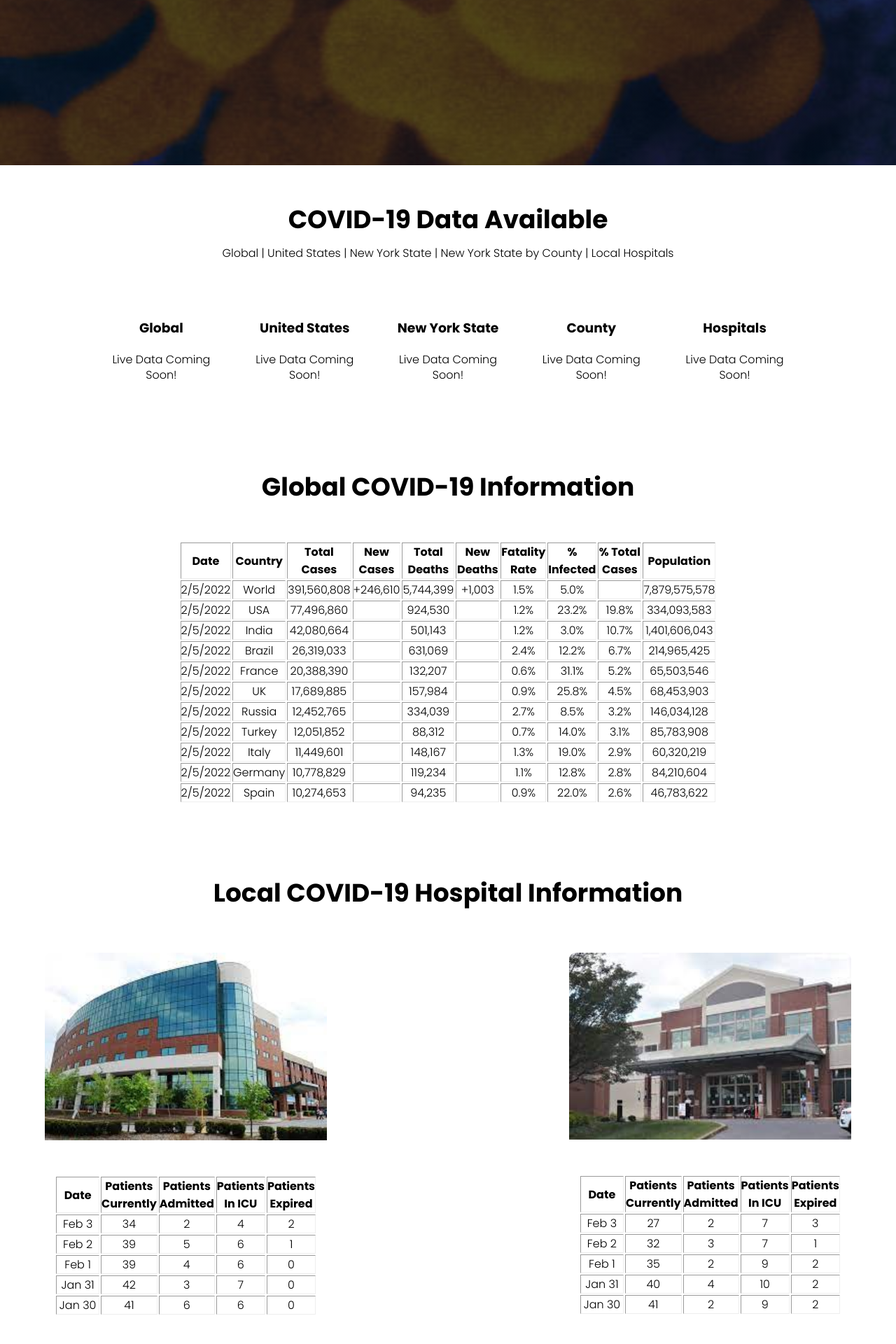
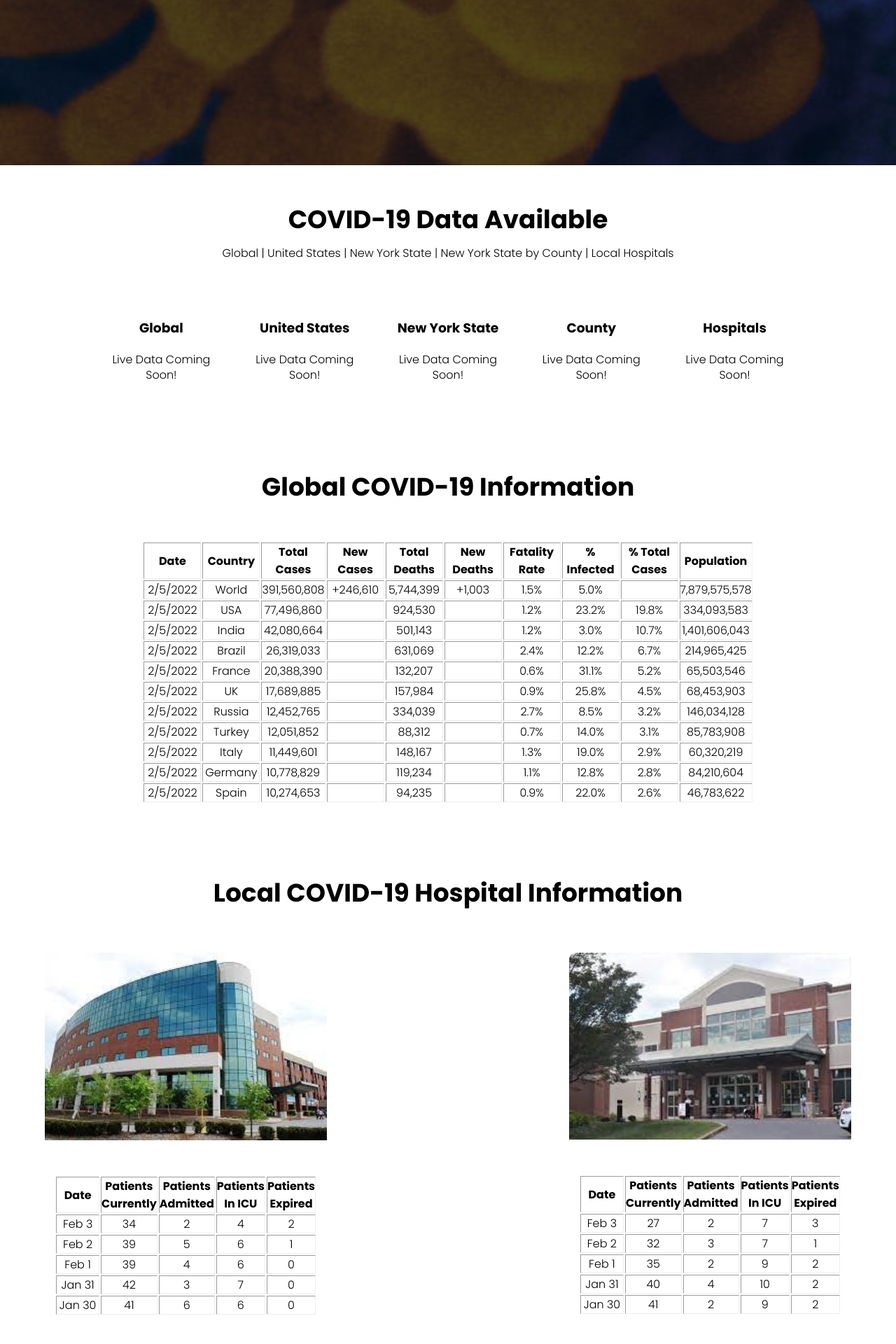
Before and after one commit to Pasin3ru/Tracking-COVID-19, a Jekyll site: the page built from index.html, in a window 1280 px wide. Shown: the part 664-2584 px from the top of the page at 70% size. Built offline with Jekyll 4.4.1, drawn with Linux system fonts in a browser that asks for light colours.

Commit message:
Update global file

```diff
--- a/_includes/hospital-tables/global_data.html
+++ b/_includes/hospital-tables/global_data.html
@@ -1,16 +1,16 @@
 <table border="1" class="dataframe">
   <thead>
     <tr style="text-align: center;">
-      <th style="min-width: 60px;">Date</th>
-      <th style="min-width: 60px;">Country</th>
-      <th style="min-width: 60px;">Total Cases</th>
-      <th style="min-width: 60px;">New Cases</th>
-      <th style="min-width: 60px;">Total Deaths</th>
-      <th style="min-width: 60px;">New Deaths</th>
-      <th style="min-width: 60px;">Fatality Rate</th>
-      <th style="min-width: 60px;">% Infected</th>
-      <th style="min-width: 60px;">% Total Cases</th>
-      <th style="min-width: 60px;">Population</th>
+      <th style="min-width: 80px;">Date</th>
+      <th style="min-width: 80px;">Country</th>
+      <th style="min-width: 80px;">Total Cases</th>
+      <th style="min-width: 80px;">New Cases</th>
+      <th style="min-width: 80px;">Total Deaths</th>
+      <th style="min-width: 80px;">New Deaths</th>
+      <th style="min-width: 80px;">Fatality Rate</th>
+      <th style="min-width: 80px;">% Infected</th>
+      <th style="min-width: 80px;">% Total Cases</th>
+      <th style="min-width: 80px;">Population</th>
     </tr>
   </thead>
   <tbody>
```
